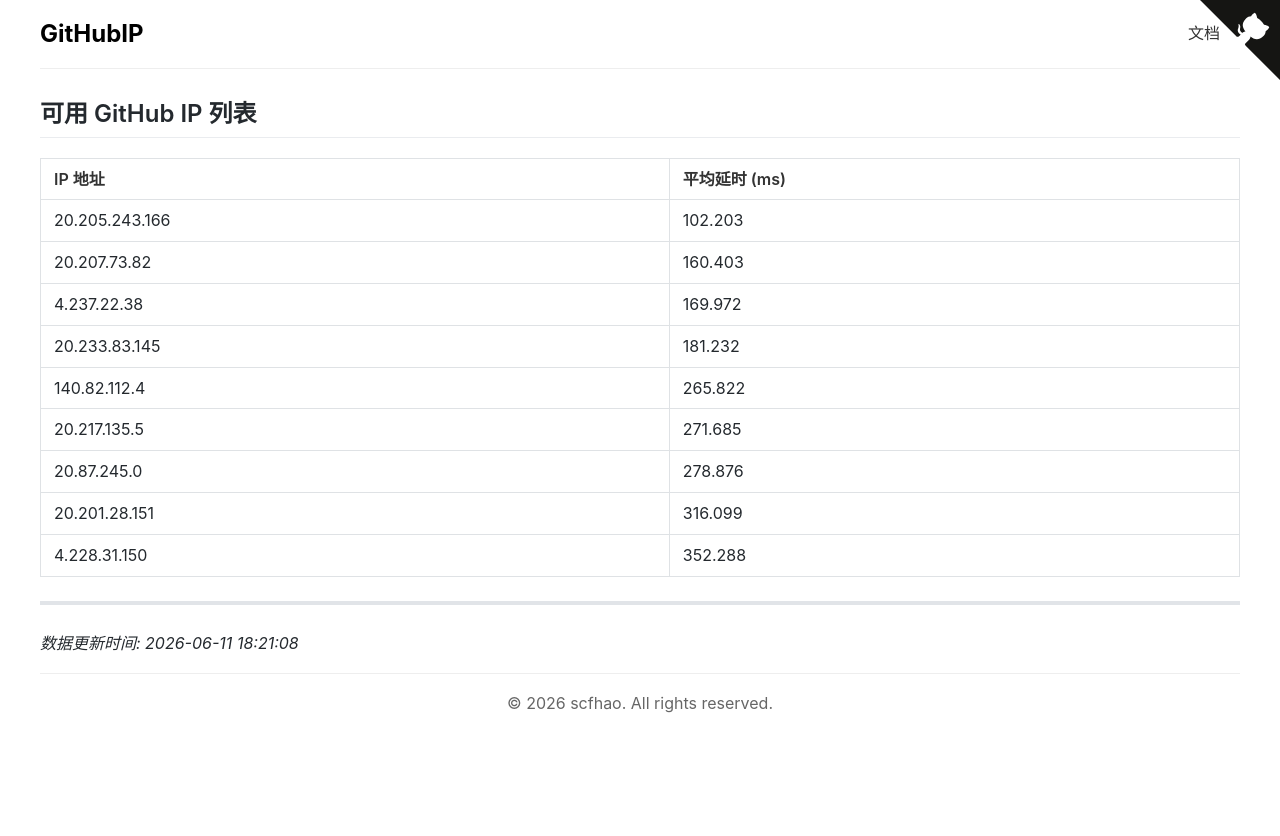
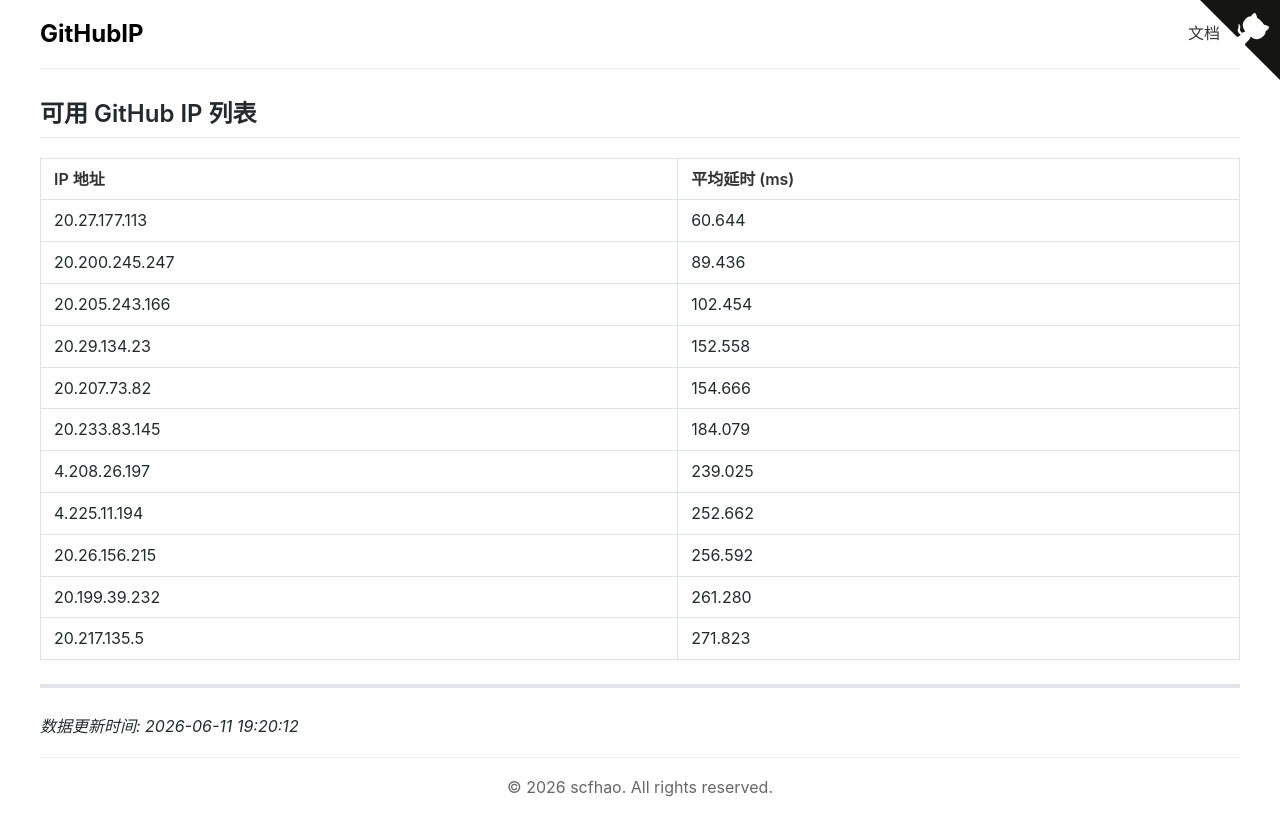
Before and after one commit to scfhao/GitHubIP, a Jekyll site: the page built from index.md, in a window 1280 px wide. Shown: the top 836 px of the page. Built offline with Jekyll 4.4.1, drawn with Linux system fonts in a browser that asks for light colours.

Commit message:
自动脚本执行 - 2026-06-11 19:20:12

```diff
--- a/index.md
+++ b/index.md
@@ -1,23 +1,25 @@
 ---
 layout: home
 title: GitHub IP 列表
-date: 2026-06-11 18:21:08
+date: 2026-06-11 19:20:12
 ---
 
 ## 可用 GitHub IP 列表
 
 | IP 地址 | 平均延时 (ms) |
 |---------|--------------|
-| 20.205.243.166 | 102.203 |
-| 20.207.73.82 | 160.403 |
-| 4.237.22.38 | 169.972 |
-| 20.233.83.145 | 181.232 |
-| 140.82.112.4 | 265.822 |
-| 20.217.135.5 | 271.685 |
-| 20.87.245.0 | 278.876 |
-| 20.201.28.151 | 316.099 |
-| 4.228.31.150 | 352.288 |
+| 20.27.177.113 | 60.644 |
+| 20.200.245.247 | 89.436 |
+| 20.205.243.166 | 102.454 |
+| 20.29.134.23 | 152.558 |
+| 20.207.73.82 | 154.666 |
+| 20.233.83.145 | 184.079 |
+| 4.208.26.197 | 239.025 |
+| 4.225.11.194 | 252.662 |
+| 20.26.156.215 | 256.592 |
+| 20.199.39.232 | 261.280 |
+| 20.217.135.5 | 271.823 |
 
 ---
 
-*数据更新时间: 2026-06-11 18:21:08*
+*数据更新时间: 2026-06-11 19:20:12*
```
